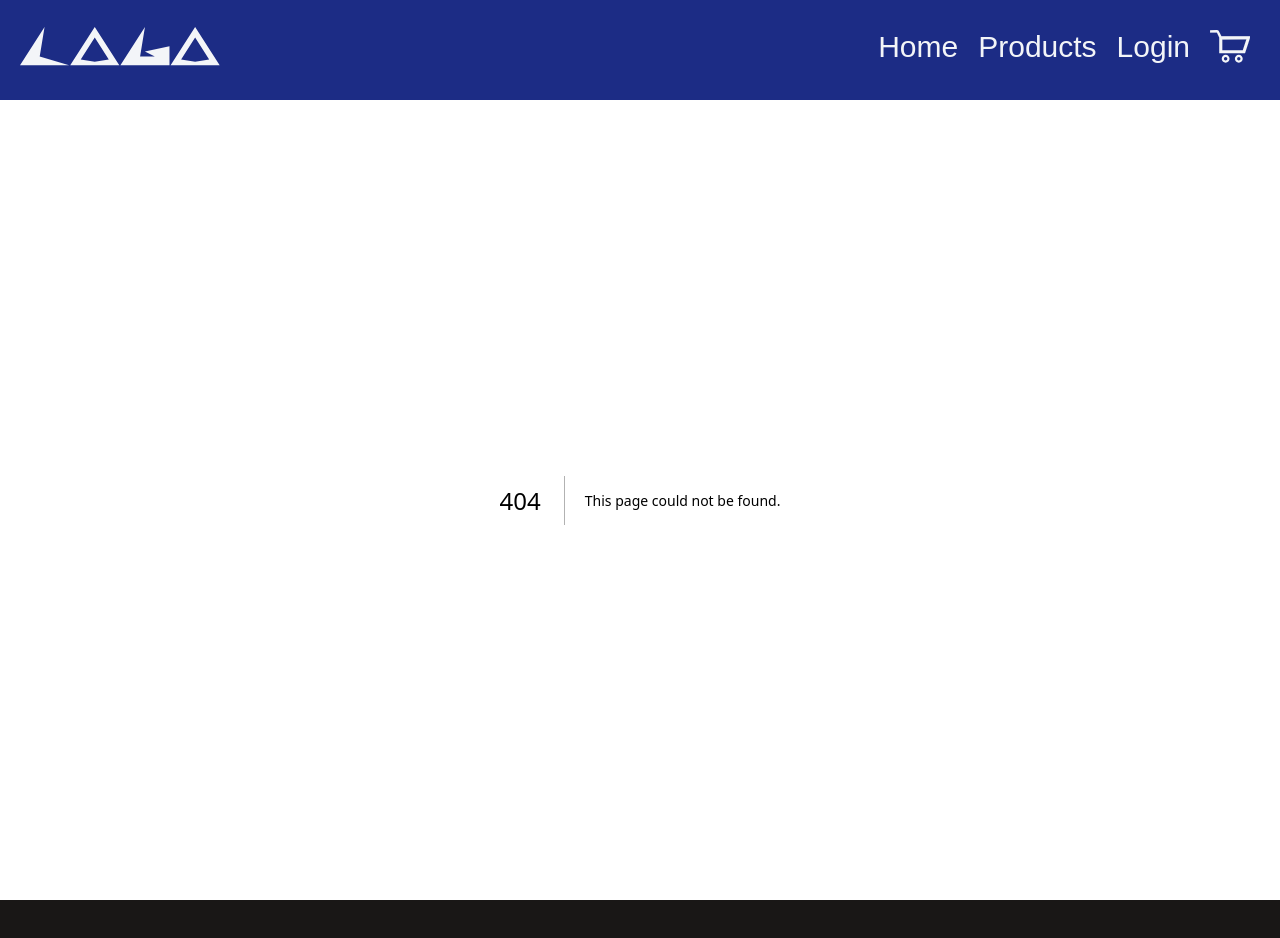
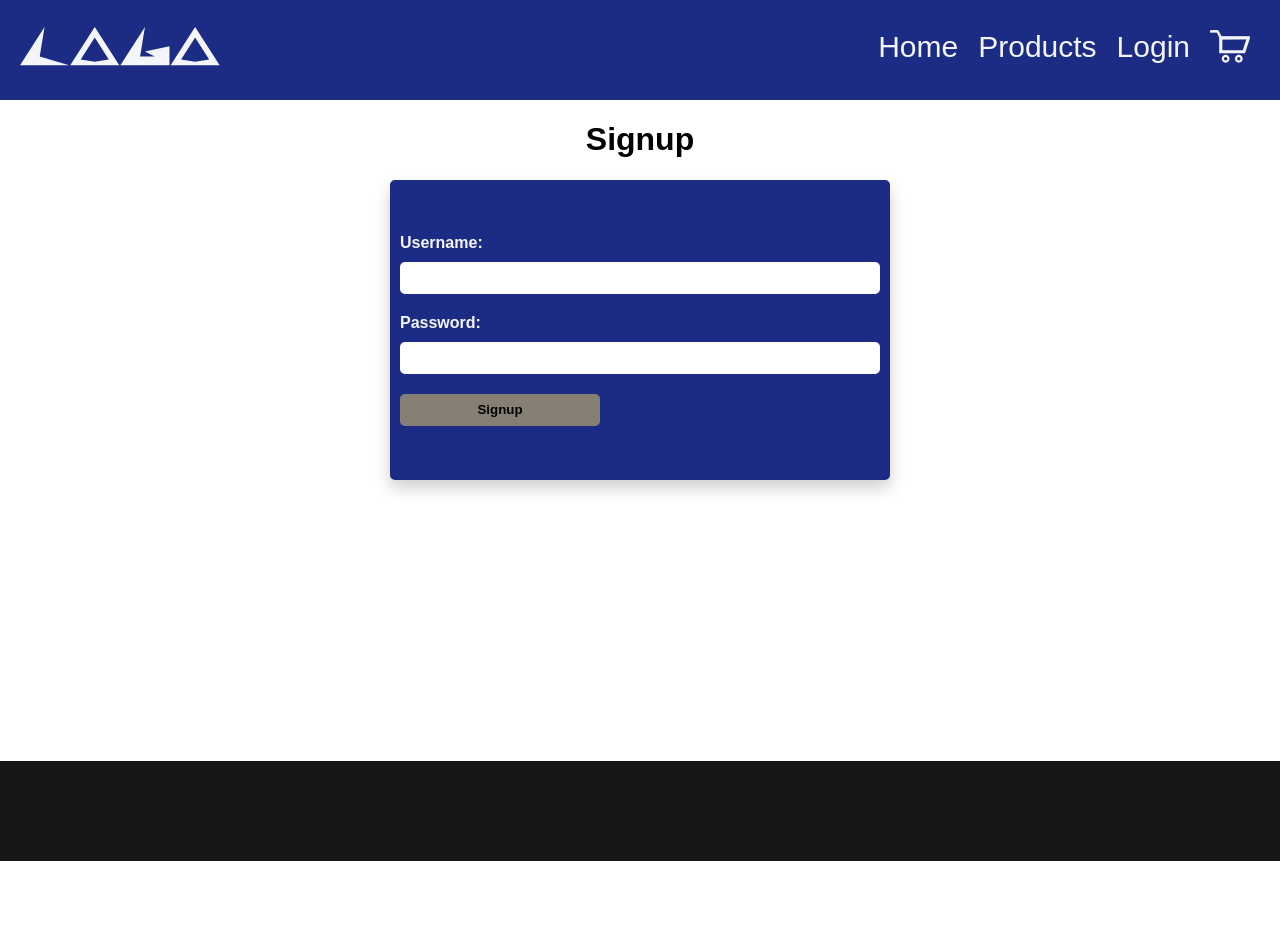
Before and after one commit to chase-mack/ecom_boilerplate, a Next.js app: page /signup in a window 1280 px wide. Before the commit this address had no page. Shown: the top 938 px of the page. After the commit the page ends 861 px from the top, so only its background shows below. Built offline with nearby package versions, Linux system fonts and the light colour scheme.

Commit message:
Starting signup

```diff
--- /dev/null
+++ b/src/app/signup/page.module.css
@@ -0,0 +1,57 @@
+.main {
+  display: flex;
+  justify-content: center;
+}
+
+.heading {
+  text-align: center;
+}
+
+.formContainer {
+  display: flex;
+  flex-direction: column;
+  justify-content: center;
+  align-items: center;
+  box-shadow: 0 8px 16px 0 #0e0d1033;
+  max-width: 500px;
+  margin: auto;
+  min-height: 300px;
+  background-color: var(--primary-color);
+  border-radius: var(--rounded);
+  color: var(--text-light);
+}
+
+.signupForm {
+  width: 100%;
+  padding: 1rem;
+}
+
+.formGroup {
+  padding: 0 10px;
+}
+
+.signupForm label {
+  display: block;
+  padding-bottom: 10px;
+  font-weight: bold;
+}
+
+.signupForm input {
+  width: 100%;
+  margin: 0 0 20px 0;
+  box-sizing: border-box;
+  height: 2rem;
+  border-radius: var(--rounded);
+  border: none;
+  padding: 10px;
+}
+
+.submit {
+  width: 100%;
+  max-width: 200px;
+  height: 2rem;
+  border: none;
+  background-color: var(--secondary-color);
+  font-weight: bold;
+  border-radius: var(--rounded);
+}
--- /dev/null
+++ b/src/app/signup/page.tsx
@@ -0,0 +1,14 @@
+import Signup from "./signup";
+
+export const metadata = {
+  title: "Signup | Ecom Boilerplate",
+  description: "Generated by Chase Mack",
+};
+
+export default function SignupPage() {
+  return (
+    <main>
+      <Signup />
+    </main>
+  );
+}
--- /dev/null
+++ b/src/app/signup/signup.tsx
@@ -0,0 +1,57 @@
+"use client";
+import styles from "./page.module.css";
+import { useState, ChangeEvent, FormEvent } from "react";
+
+export default function Signup() {
+  const [username, setUsername] = useState("");
+  const [password, setPassword] = useState("");
+  const [error, setError] = useState("");
+
+  const handleUsernameChange = (e: ChangeEvent<HTMLInputElement>) => {
+    setUsername(e.target.value);
+  };
+
+  const handlePasswordChange = (e: ChangeEvent<HTMLInputElement>) => {
+    setPassword(e.target.value);
+  };
+
+  const handleSubmit = async (e: FormEvent<HTMLFormElement>) => {
+    e.preventDefault();
+    try {
+    } catch (error) {}
+  };
+
+  return (
+    <div>
+      <h1 className={styles.heading}>Signup</h1>
+      <div className={styles.formContainer}>
+        {error && <p>{error}</p>}
+        <form className={styles.signupForm} onSubmit={handleSubmit}>
+          <div className={styles.formGroup}>
+            <label htmlFor="username">Username:</label>
+            <input
+              type="username"
+              id="username"
+              value={username}
+              onChange={handleUsernameChange}
+            />
+          </div>
+          <div className={styles.formGroup}>
+            <label htmlFor="password">Password:</label>
+            <input
+              type="password"
+              id="password"
+              value={password}
+              onChange={handlePasswordChange}
+            />
+          </div>
+          <div className={styles.formGroup}>
+            <button className={styles.submit} type="submit">
+              Signup
+            </button>
+          </div>
+        </form>
+      </div>
+    </div>
+  );
+}
```
